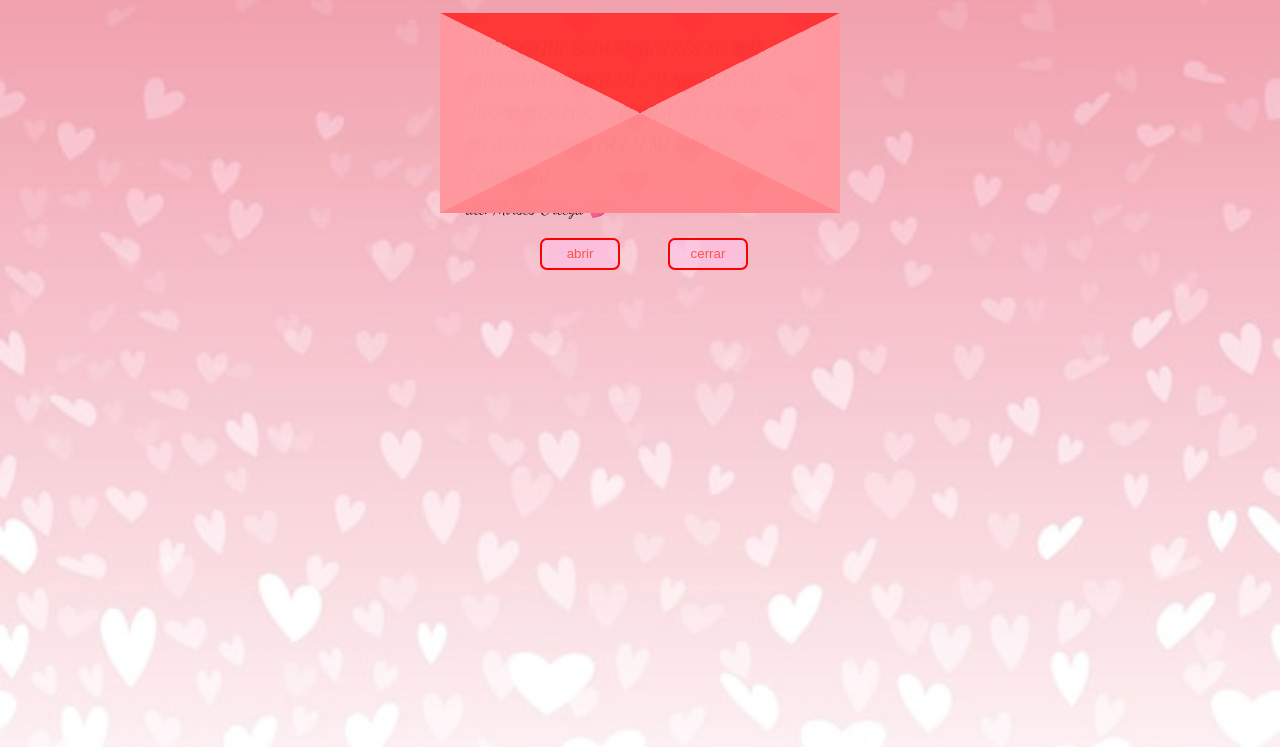
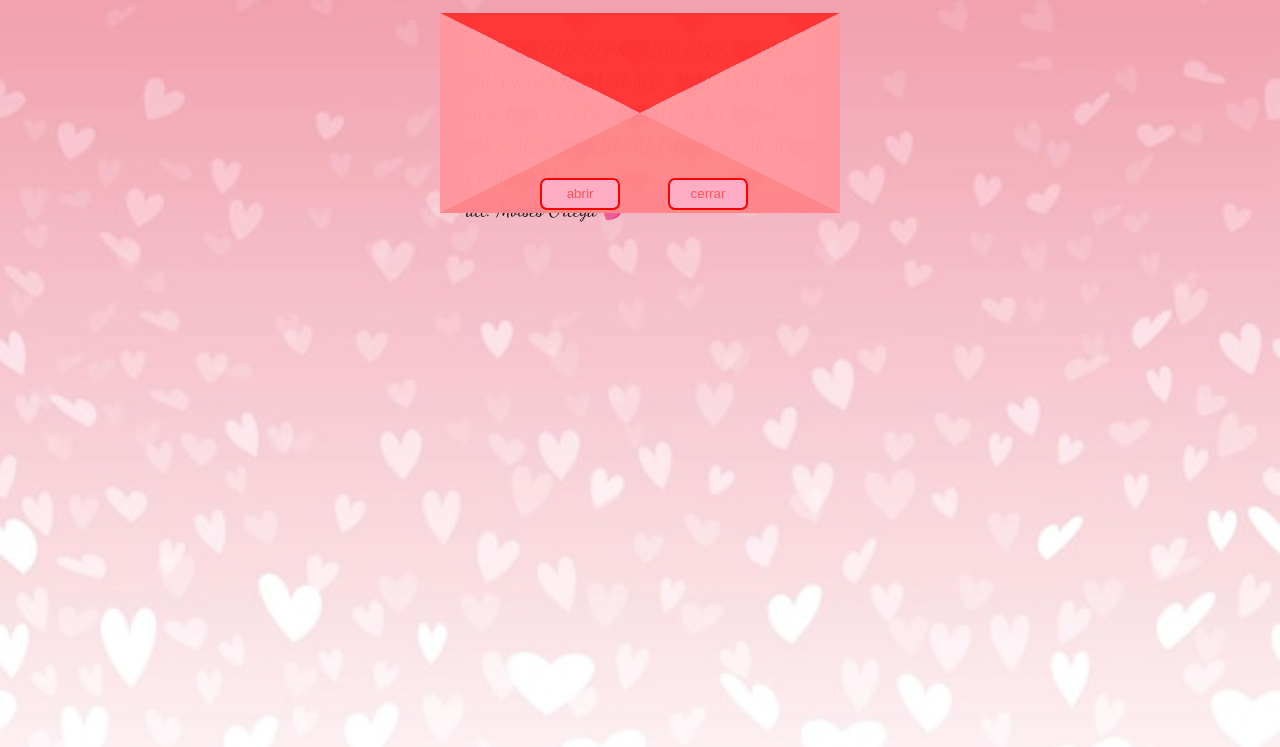
Before and after one commit to Moises474hboop/Carta, a plain HTML site: page index.html in a window 1280 px wide. Shown: the part 62-809 px from the top of the page. Drawn offline with Linux system fonts and the light colour scheme.

Commit message:
Update style.css

```diff
--- a/style.css
+++ b/style.css
@@ -90,7 +90,7 @@ main{
         left: 100px;
         height: 2rem;
         width: 5rem;
-        top: 25px;
+        top: -35px;
         border-radius: 7px;
         background-color: #FFC3E8A1;
         color:#FF5252;
@@ -132,3 +132,19 @@ h1{
         font-family: cursive;
         color: #9F8AFF;
 }
+.para{
+        right:-150px;
+        top:-70px;
+        position: relative;
+        align-items: center;
+}
+p{
+
+
+       font-family: 'Dancing Script';
+        padding: .1rem;
+        line-height: 2rem;
+        color: #000000 ;
+        font-size: 20px;
+
+}
```
